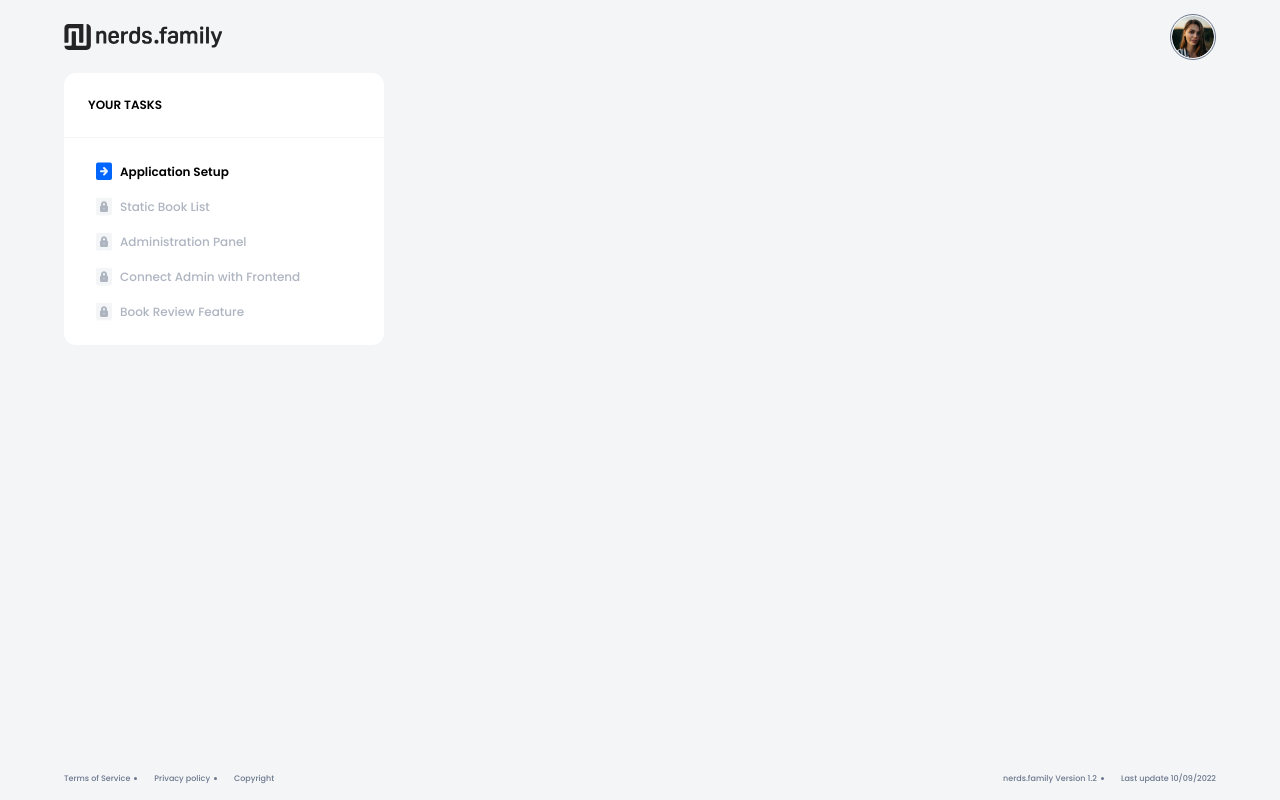
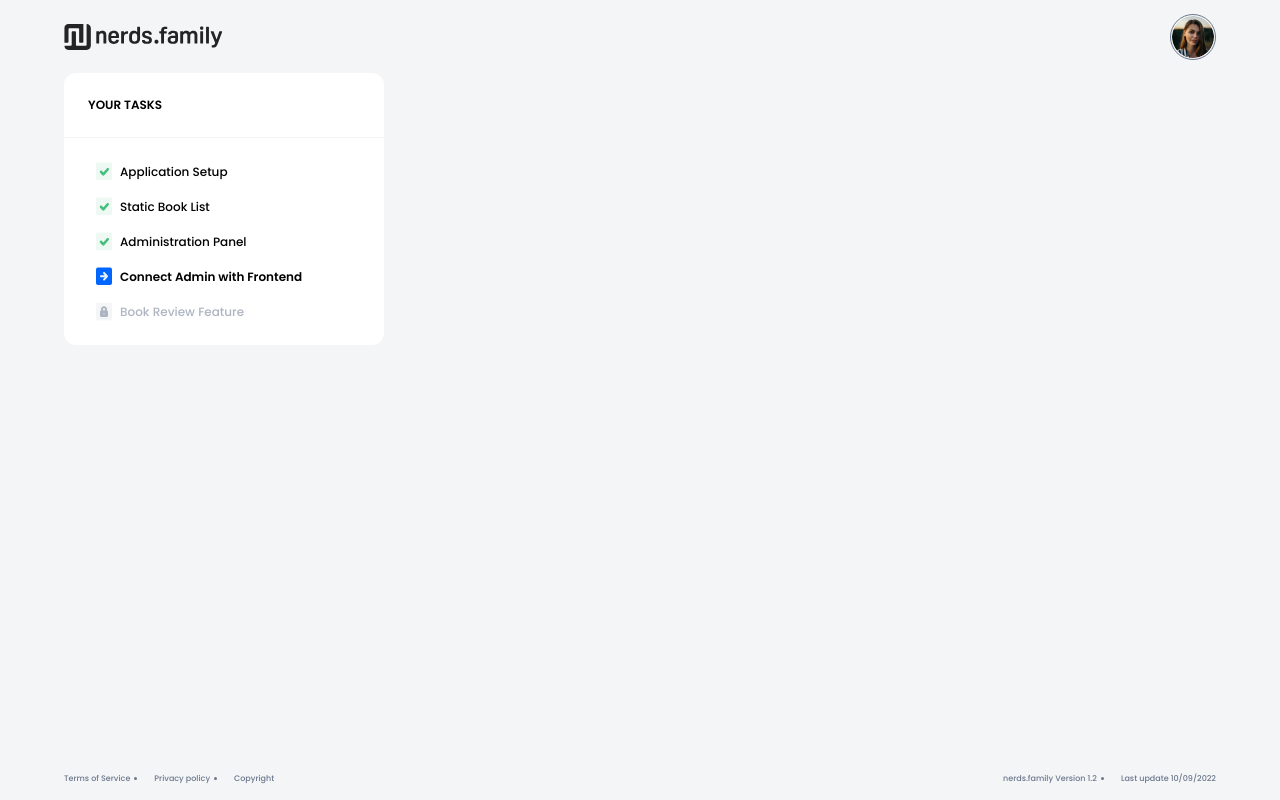
Before and after one commit to sebastianhaber/junior-front-end-developer-1665999277, a React (Create React App) app: page / in a window 1280 px wide. Built offline with nearby package versions, Linux system fonts and the light colour scheme.

Commit message:
Changed dummy data

```diff
--- a/src/mocked/tasks.js
+++ b/src/mocked/tasks.js
@@ -11,12 +11,10 @@ const BUSINESS_CONTEXT_STATUS = {
 let tasksList = [
   {
     title: "Application Setup",
-    status: TASK_STATUS.isActive,
+    status: TASK_STATUS.isCompleted,
     businessContext: [
       {
         title: "New sprint, tasks and intro information.",
-        description:
-          "Hi Eric, congratulations on completing the previous assignment. This time you will have to focus on...",
         content: `Hello!\nMy name is Olga, and I'm super happy to announce that your application to join Coders Family has been accepted! 🎉🙌\n\nYou really impressed us during the interview process, and we'd like to offer you a project with {COMPANY}. We've been working with {COMPANY} for quite some time, and it's important for us to keep them satisfied with our services — hence why we believe you'll be a great fit for this job.\n\nHere's the project overview:\nYou'll be responsible for building a database and page for recording and displaying book ratings. We'd like to work in two week-long sprints, we've already given you a head start and prepared your tasks to deliver in your first sprint.`,
         author: {
           name: "Olga Nelson",
@@ -32,23 +30,131 @@ let tasksList = [
           name: "Kirsten Aniston",
           imageUrl: "../assets/mEZ3PoFGs_k.png",
         },
-        date: 1666005000326,
+        created_at: 1666005000326,
         status: BUSINESS_CONTEXT_STATUS.activeTask,
       },
       {
         title: "New sprint, tasks and intro information.",
-        message: `Hello!\nMy name is Kirsten, and I'm super happy to announce that your application to join Coders Family has been accepted! 🎉🙌\n\nYou really impressed us during the interview process, and we'd like to offer you a project with {COMPANY}. We've been working with {COMPANY} for quite some time, and it's important for us to keep them satisfied with our services — hence why we believe you'll be a great fit for this job.\n\nHere's the project overview:\nYou'll be responsible for building a database and page for recording and displaying book ratings. We'd like to work in two week-long sprints, we've already given you a head start and prepared your tasks to deliver in your first sprint.`,
+        content: `Lorem ipsum, dolor sit amet consectetur adipisicing elit. Delectus, illum nisi! Pariatur recusandae, cumque aliquam ut inventore suscipit, ipsa eius esse, praesentium illum repudiandae ea doloribus sequi culpa assumenda minus.`,
         author: {
           name: "Kirsten Aniston",
           imageUrl: "../assets/mEZ3PoFGs_k.png",
         },
-        date: 1666004000326,
+        created_at: 1666004000326,
         status: BUSINESS_CONTEXT_STATUS.read,
       },
     ],
   },
   {
     title: "Static Book List",
+    status: TASK_STATUS.isCompleted,
+    businessContext: [
+      {
+        title: "New sprint, tasks and intro information.",
+        content: `Hello!\nMy name is Olga, and I'm super happy to announce that your application to join Coders Family has been accepted! 🎉🙌\n\nYou really impressed us during the interview process, and we'd like to offer you a project with {COMPANY}. We've been working with {COMPANY} for quite some time, and it's important for us to keep them satisfied with our services — hence why we believe you'll be a great fit for this job.\n\nHere's the project overview:\nYou'll be responsible for building a database and page for recording and displaying book ratings. We'd like to work in two week-long sprints, we've already given you a head start and prepared your tasks to deliver in your first sprint.`,
+        author: {
+          name: "Olga Nelson",
+          imageUrl: "../assets/mEZ3PoFGs_k.png",
+        },
+        created_at: 1666005008326,
+        status: BUSINESS_CONTEXT_STATUS.notRead,
+      },
+      {
+        title: "Application has been accepted 🎉🙌",
+        content: `Hello!\nMy name is Kirsten, and I'm super happy to announce that your application to join Coders Family has been accepted! 🎉🙌\n\nYou really impressed us during the interview process, and we'd like to offer you a project with {COMPANY}. We've been working with {COMPANY} for quite some time, and it's important for us to keep them satisfied with our services — hence why we believe you'll be a great fit for this job.\n\nHere's the project overview:\nYou'll be responsible for building a database and page for recording and displaying book ratings. We'd like to work in two week-long sprints, we've already given you a head start and prepared your tasks to deliver in your first sprint.`,
+        author: {
+          name: "Kirsten Aniston",
+          imageUrl: "../assets/mEZ3PoFGs_k.png",
+        },
+        created_at: 1666005000326,
+        status: BUSINESS_CONTEXT_STATUS.activeTask,
+      },
+      {
+        title: "New sprint, tasks and intro information.",
+        content: `Hello!\nMy name is Kirsten, and I'm super happy to announce that your application to join Coders Family has been accepted! 🎉🙌\n\nYou really impressed us during the interview process, and we'd like to offer you a project with {COMPANY}. We've been working with {COMPANY} for quite some time, and it's important for us to keep them satisfied with our services — hence why we believe you'll be a great fit for this job.\n\nHere's the project overview:\nYou'll be responsible for building a database and page for recording and displaying book ratings. We'd like to work in two week-long sprints, we've already given you a head start and prepared your tasks to deliver in your first sprint.`,
+        author: {
+          name: "Kirsten Aniston",
+          imageUrl: "../assets/mEZ3PoFGs_k.png",
+        },
+        created_at: 1666004000326,
+        status: BUSINESS_CONTEXT_STATUS.read,
+      },
+    ],
+  },
+  {
+    title: "Administration Panel",
+    status: TASK_STATUS.isCompleted,
+    businessContext: [
+      {
+        title: "New sprint, tasks and intro information.",
+        content: `Hello!\nMy name is Olga, and I'm super happy to announce that your application to join Coders Family has been accepted! 🎉🙌\n\nYou really impressed us during the interview process, and we'd like to offer you a project with {COMPANY}. We've been working with {COMPANY} for quite some time, and it's important for us to keep them satisfied with our services — hence why we believe you'll be a great fit for this job.\n\nHere's the project overview:\nYou'll be responsible for building a database and page for recording and displaying book ratings. We'd like to work in two week-long sprints, we've already given you a head start and prepared your tasks to deliver in your first sprint.`,
+        author: {
+          name: "Olga Nelson",
+          imageUrl: "../assets/mEZ3PoFGs_k.png",
+        },
+        created_at: 1666005008326,
+        status: BUSINESS_CONTEXT_STATUS.notRead,
+      },
+      {
+        title: "Application has been accepted 🎉🙌",
+        content: `Hello!\nMy name is Kirsten, and I'm super happy to announce that your application to join Coders Family has been accepted! 🎉🙌\n\nYou really impressed us during the interview process, and we'd like to offer you a project with {COMPANY}. We've been working with {COMPANY} for quite some time, and it's important for us to keep them satisfied with our services — hence why we believe you'll be a great fit for this job.\n\nHere's the project overview:\nYou'll be responsible for building a database and page for recording and displaying book ratings. We'd like to work in two week-long sprints, we've already given you a head start and prepared your tasks to deliver in your first sprint.`,
+        author: {
+          name: "Kirsten Aniston",
+          imageUrl: "../assets/mEZ3PoFGs_k.png",
+        },
+        created_at: 1666005000326,
+        status: BUSINESS_CONTEXT_STATUS.activeTask,
+      },
+      {
+        title: "New sprint, tasks and intro information.",
+        content: `Hello!\nMy name is Kirsten, and I'm super happy to announce that your application to join Coders Family has been accepted! 🎉🙌\n\nYou really impressed us during the interview process, and we'd like to offer you a project with {COMPANY}. We've been working with {COMPANY} for quite some time, and it's important for us to keep them satisfied with our services — hence why we believe you'll be a great fit for this job.\n\nHere's the project overview:\nYou'll be responsible for building a database and page for recording and displaying book ratings. We'd like to work in two week-long sprints, we've already given you a head start and prepared your tasks to deliver in your first sprint.`,
+        author: {
+          name: "Kirsten Aniston",
+          imageUrl: "../assets/mEZ3PoFGs_k.png",
+        },
+        created_at: 1666004000326,
+        status: BUSINESS_CONTEXT_STATUS.read,
+      },
+    ],
+  },
+  {
+    title: "Connect Admin with Frontend",
+    status: TASK_STATUS.isActive,
+    businessContext: [
+      {
+        title: "New sprint, tasks and intro information.",
+        content: `Hello!\nMy name is Olga, and I'm super happy to announce that your application to join Coders Family has been accepted! 🎉🙌\n\nYou really impressed us during the interview process, and we'd like to offer you a project with {COMPANY}. We've been working with {COMPANY} for quite some time, and it's important for us to keep them satisfied with our services — hence why we believe you'll be a great fit for this job.\n\nHere's the project overview:\nYou'll be responsible for building a database and page for recording and displaying book ratings. We'd like to work in two week-long sprints, we've already given you a head start and prepared your tasks to deliver in your first sprint.`,
+        author: {
+          name: "Olga Nelson",
+          imageUrl: "../assets/mEZ3PoFGs_k.png",
+        },
+        created_at: 1666005008326,
+        status: BUSINESS_CONTEXT_STATUS.notRead,
+      },
+      {
+        title: "Application has been accepted 🎉🙌",
+        content: `Hello!\nMy name is Kirsten, and I'm super happy to announce that your application to join Coders Family has been accepted! 🎉🙌\n\nYou really impressed us during the interview process, and we'd like to offer you a project with {COMPANY}. We've been working with {COMPANY} for quite some time, and it's important for us to keep them satisfied with our services — hence why we believe you'll be a great fit for this job.\n\nHere's the project overview:\nYou'll be responsible for building a database and page for recording and displaying book ratings. We'd like to work in two week-long sprints, we've already given you a head start and prepared your tasks to deliver in your first sprint.`,
+        author: {
+          name: "Kirsten Aniston",
+          imageUrl: "../assets/mEZ3PoFGs_k.png",
+        },
+        created_at: 1666005000326,
+        status: BUSINESS_CONTEXT_STATUS.activeTask,
+      },
+      {
+        title: "New sprint, tasks and intro information.",
+        content: `Hello!\nMy name is Kirsten, and I'm super happy to announce that your application to join Coders Family has been accepted! 🎉🙌\n\nYou really impressed us during the interview process, and we'd like to offer you a project with {COMPANY}. We've been working with {COMPANY} for quite some time, and it's important for us to keep them satisfied with our services — hence why we believe you'll be a great fit for this job.\n\nHere's the project overview:\nYou'll be responsible for building a database and page for recording and displaying book ratings. We'd like to work in two week-long sprints, we've already given you a head start and prepared your tasks to deliver in your first sprint.`,
+        author: {
+          name: "Kirsten Aniston",
+          imageUrl: "../assets/mEZ3PoFGs_k.png",
+        },
+        created_at: 1666004000326,
+        status: BUSINESS_CONTEXT_STATUS.read,
+      },
+    ],
+  },
+  {
+    title: "Book Review Feature",
     status: TASK_STATUS.isBlocked,
     businessContext: [
       {
@@ -68,7 +174,7 @@ let tasksList = [
           name: "Kirsten Aniston",
           imageUrl: "../assets/mEZ3PoFGs_k.png",
         },
-        date: 1666005000326,
+        created_at: 1666005000326,
         status: BUSINESS_CONTEXT_STATUS.activeTask,
       },
       {
@@ -78,129 +184,7 @@ let tasksList = [
           name: "Kirsten Aniston",
           imageUrl: "../assets/mEZ3PoFGs_k.png",
         },
-        date: 1666004000326,
-        status: BUSINESS_CONTEXT_STATUS.read,
-      },
-    ],
-  },
-  {
-    title: "Administration Panel",
-    status: TASK_STATUS.isBlocked,
-    businessContext: [
-      {
-        title: "New sprint, tasks and intro information.",
-        content: `Hello!\nMy name is Olga, and I'm super happy to announce that your application to join Coders Family has been accepted! 🎉🙌\n\nYou really impressed us during the interview process, and we'd like to offer you a project with {COMPANY}. We've been working with {COMPANY} for quite some time, and it's important for us to keep them satisfied with our services — hence why we believe you'll be a great fit for this job.\n\nHere's the project overview:\nYou'll be responsible for building a database and page for recording and displaying book ratings. We'd like to work in two week-long sprints, we've already given you a head start and prepared your tasks to deliver in your first sprint.`,
-        author: {
-          name: "Olga Nelson",
-          imageUrl: "../assets/mEZ3PoFGs_k.png",
-        },
-        created_at: 1666005008326,
-        status: BUSINESS_CONTEXT_STATUS.notRead,
-      },
-      {
-        title: "Application has been accepted 🎉🙌",
-        content: `Hello!\nMy name is Kirsten, and I'm super happy to announce that your application to join Coders Family has been accepted! 🎉🙌\n\nYou really impressed us during the interview process, and we'd like to offer you a project with {COMPANY}. We've been working with {COMPANY} for quite some time, and it's important for us to keep them satisfied with our services — hence why we believe you'll be a great fit for this job.\n\nHere's the project overview:\nYou'll be responsible for building a database and page for recording and displaying book ratings. We'd like to work in two week-long sprints, we've already given you a head start and prepared your tasks to deliver in your first sprint.`,
-        author: {
-          name: "Kirsten Aniston",
-          imageUrl: "../assets/mEZ3PoFGs_k.png",
-        },
-        date: 1666005000326,
-        status: BUSINESS_CONTEXT_STATUS.activeTask,
-      },
-      {
-        title: "New sprint, tasks and intro information.",
-        description:
-          "Hi Eric, congratulations on completing the previous assignment. This time you will have to focus on...",
-        content: `Hello!\nMy name is Kirsten, and I'm super happy to announce that your application to join Coders Family has been accepted! 🎉🙌\n\nYou really impressed us during the interview process, and we'd like to offer you a project with {COMPANY}. We've been working with {COMPANY} for quite some time, and it's important for us to keep them satisfied with our services — hence why we believe you'll be a great fit for this job.\n\nHere's the project overview:\nYou'll be responsible for building a database and page for recording and displaying book ratings. We'd like to work in two week-long sprints, we've already given you a head start and prepared your tasks to deliver in your first sprint.`,
-        author: {
-          name: "Kirsten Aniston",
-          imageUrl: "../assets/mEZ3PoFGs_k.png",
-        },
-        date: 1666004000326,
-        status: BUSINESS_CONTEXT_STATUS.read,
-      },
-    ],
-  },
-  {
-    title: "Connect Admin with Frontend",
-    status: TASK_STATUS.isBlocked,
-    businessContext: [
-      {
-        title: "New sprint, tasks and intro information.",
-        description:
-          "Hi Eric, congratulations on completing the previous assignment. This time you will have to focus on...",
-        content: `Hello!\nMy name is Olga, and I'm super happy to announce that your application to join Coders Family has been accepted! 🎉🙌\n\nYou really impressed us during the interview process, and we'd like to offer you a project with {COMPANY}. We've been working with {COMPANY} for quite some time, and it's important for us to keep them satisfied with our services — hence why we believe you'll be a great fit for this job.\n\nHere's the project overview:\nYou'll be responsible for building a database and page for recording and displaying book ratings. We'd like to work in two week-long sprints, we've already given you a head start and prepared your tasks to deliver in your first sprint.`,
-        author: {
-          name: "Olga Nelson",
-          imageUrl: "../assets/mEZ3PoFGs_k.png",
-        },
-        created_at: 1666005008326,
-        status: BUSINESS_CONTEXT_STATUS.notRead,
-      },
-      {
-        title: "Application has been accepted 🎉🙌",
-        description:
-          "Hi Eric, congratulations on completing the previous assignment. This time you will have to focus on...",
-        content: `Hello!\nMy name is Kirsten, and I'm super happy to announce that your application to join Coders Family has been accepted! 🎉🙌\n\nYou really impressed us during the interview process, and we'd like to offer you a project with {COMPANY}. We've been working with {COMPANY} for quite some time, and it's important for us to keep them satisfied with our services — hence why we believe you'll be a great fit for this job.\n\nHere's the project overview:\nYou'll be responsible for building a database and page for recording and displaying book ratings. We'd like to work in two week-long sprints, we've already given you a head start and prepared your tasks to deliver in your first sprint.`,
-        author: {
-          name: "Kirsten Aniston",
-          imageUrl: "../assets/mEZ3PoFGs_k.png",
-        },
-        date: 1666005000326,
-        status: BUSINESS_CONTEXT_STATUS.activeTask,
-      },
-      {
-        title: "New sprint, tasks and intro information.",
-        description:
-          "Hi Eric, congratulations on completing the previous assignment. This time you will have to focus on...",
-        content: `Hello!\nMy name is Kirsten, and I'm super happy to announce that your application to join Coders Family has been accepted! 🎉🙌\n\nYou really impressed us during the interview process, and we'd like to offer you a project with {COMPANY}. We've been working with {COMPANY} for quite some time, and it's important for us to keep them satisfied with our services — hence why we believe you'll be a great fit for this job.\n\nHere's the project overview:\nYou'll be responsible for building a database and page for recording and displaying book ratings. We'd like to work in two week-long sprints, we've already given you a head start and prepared your tasks to deliver in your first sprint.`,
-        author: {
-          name: "Kirsten Aniston",
-          imageUrl: "../assets/mEZ3PoFGs_k.png",
-        },
-        date: 1666004000326,
-        status: BUSINESS_CONTEXT_STATUS.read,
-      },
-    ],
-  },
-  {
-    title: "Book Review Feature",
-    status: TASK_STATUS.isBlocked,
-    businessContext: [
-      {
-        title: "New sprint, tasks and intro information.",
-        description:
-          "Hi Eric, congratulations on completing the previous assignment. This time you will have to focus on...",
-        content: `Hello!\nMy name is Olga, and I'm super happy to announce that your application to join Coders Family has been accepted! 🎉🙌\n\nYou really impressed us during the interview process, and we'd like to offer you a project with {COMPANY}. We've been working with {COMPANY} for quite some time, and it's important for us to keep them satisfied with our services — hence why we believe you'll be a great fit for this job.\n\nHere's the project overview:\nYou'll be responsible for building a database and page for recording and displaying book ratings. We'd like to work in two week-long sprints, we've already given you a head start and prepared your tasks to deliver in your first sprint.`,
-        author: {
-          name: "Olga Nelson",
-          imageUrl: "../assets/mEZ3PoFGs_k.png",
-        },
-        created_at: 1666005008326,
-        status: BUSINESS_CONTEXT_STATUS.notRead,
-      },
-      {
-        title: "Application has been accepted 🎉🙌",
-        description:
-          "Hi Eric, congratulations on completing the previous assignment. This time you will have to focus on...",
-        content: `Hello!\nMy name is Kirsten, and I'm super happy to announce that your application to join Coders Family has been accepted! 🎉🙌\n\nYou really impressed us during the interview process, and we'd like to offer you a project with {COMPANY}. We've been working with {COMPANY} for quite some time, and it's important for us to keep them satisfied with our services — hence why we believe you'll be a great fit for this job.\n\nHere's the project overview:\nYou'll be responsible for building a database and page for recording and displaying book ratings. We'd like to work in two week-long sprints, we've already given you a head start and prepared your tasks to deliver in your first sprint.`,
-        author: {
-          name: "Kirsten Aniston",
-          imageUrl: "../assets/mEZ3PoFGs_k.png",
-        },
-        date: 1666005000326,
-        status: BUSINESS_CONTEXT_STATUS.activeTask,
-      },
-      {
-        title: "New sprint, tasks and intro information.",
-        description:
-          "Hi Eric, congratulations on completing the previous assignment. This time you will have to focus on...",
-        content: `Hello!\nMy name is Kirsten, and I'm super happy to announce that your application to join Coders Family has been accepted! 🎉🙌\n\nYou really impressed us during the interview process, and we'd like to offer you a project with {COMPANY}. We've been working with {COMPANY} for quite some time, and it's important for us to keep them satisfied with our services — hence why we believe you'll be a great fit for this job.\n\nHere's the project overview:\nYou'll be responsible for building a database and page for recording and displaying book ratings. We'd like to work in two week-long sprints, we've already given you a head start and prepared your tasks to deliver in your first sprint.`,
-        author: {
-          name: "Kirsten Aniston",
-          imageUrl: "../assets/mEZ3PoFGs_k.png",
-        },
-        date: 1666004000326,
+        created_at: 1666004000326,
         status: BUSINESS_CONTEXT_STATUS.read,
       },
     ],
```
